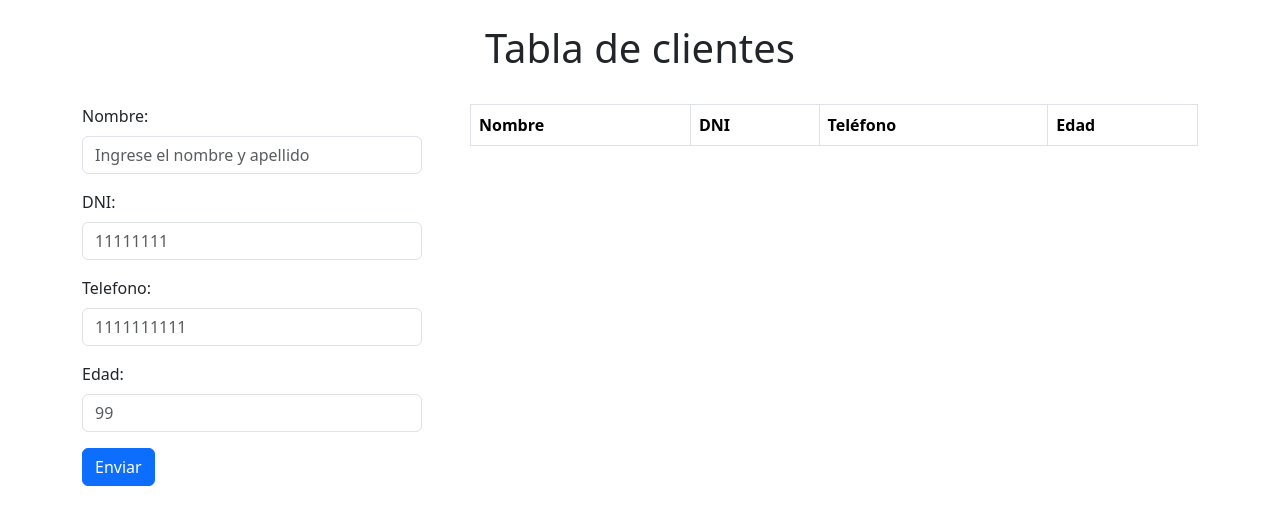
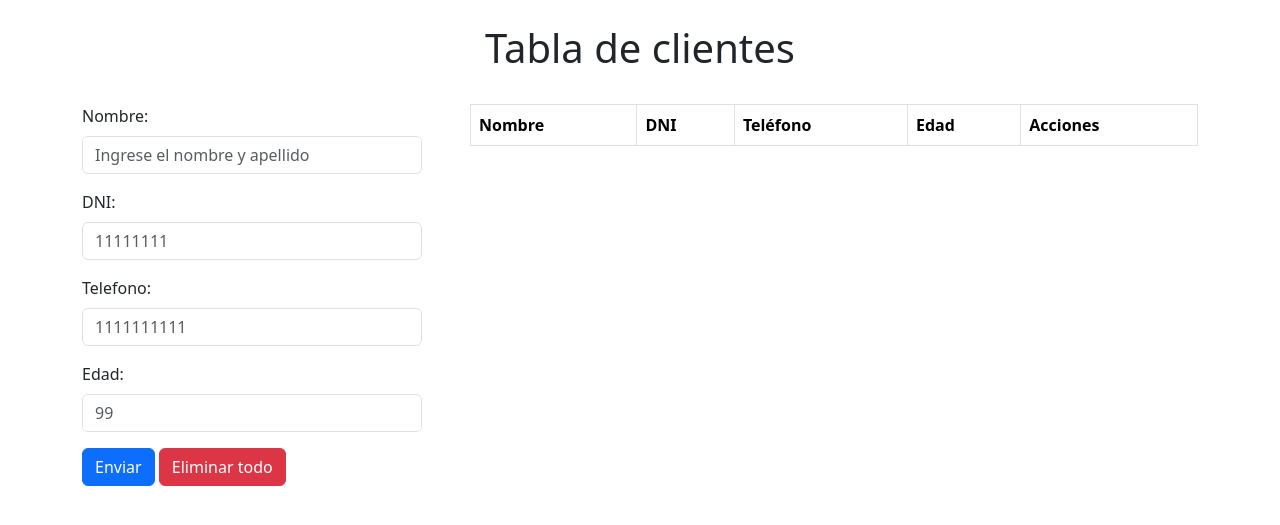
Before and after one commit to luanalatte/depc-php, a PHP site: page /clientes_session.php in a window 1280 px wide. Shown: the top 525 px of the page. Run offline with PHP 8.4, Linux system fonts and the light colour scheme; lists and menus that the app fills with data are empty.

Commit message:
session delete buttons

```diff
--- a/clientes_session.php
+++ b/clientes_session.php
@@ -12,6 +12,10 @@ session_start();
 $aClientes = $_SESSION["aClientes"] ?? [];
 
 if ($_POST) {
+    if(isset($_POST["btnDelete"])) {
+        session_destroy();
+        $aClientes = [];
+    } else {
         $nombre = $_POST["txtNombre"];
         $dni = $_POST["txtDNI"];
         $telefono = $_POST["txtTelefono"];
@@ -25,6 +29,17 @@ if ($_POST) {
         ];
 
         $_SESSION["aClientes"] = $aClientes;
+    }
+}
+
+if (isset($_GET["pos"]) && $_GET["pos"] >= 0) {
+    unset($aClientes[$_GET["pos"]]);
+
+    if (isset($_SESSION["aClientes"])) {
+        $_SESSION["aClientes"] = $aClientes;
+    }
+
+    header("Location: clientes_session.php");
 }
 
 ?>
@@ -44,10 +59,10 @@ if ($_POST) {
                 <h1>Tabla de clientes</h1>
             </div>
             <div class="col-md-4">
-                <form action="" method="post" class="form">
+                <form action="" method="post" class="form d-inline">
                     <div class="mb-3">
                         <label class="form-label" for="txtNombre">Nombre:</label>
-                        <input type="text" name="txtNombre" id="txtNombre" class="form-control" placeholder="Ingrese el nombre y apellido">
+                        <input type="text" name="txtNombre" id="txtNombre" class="form-control" placeholder="Ingrese el nombre y apellido" required>
                     </div>
                     <div class="mb-3">
                         <label class="form-label" for="txtDNI">DNI:</label>
@@ -61,7 +76,10 @@ if ($_POST) {
                         <label class="form-label" for="txtEdad">Edad:</label>
                         <input type="number" name="txtEdad" id="txtEdad" class="form-control" placeholder="99">
                     </div>
-                    <input type="submit" value="Enviar" class="btn btn-primary">
+                    <input type="submit" name="btnSend" value="Enviar" class="btn btn-primary">
+                </form>
+                <form action="" method="post" class="d-inline">
+                    <input type="submit" name="btnDelete" value="Eliminar todo" class="btn btn-danger">
                 </form>
             </div>
             <div class="col-md-8">
@@ -72,15 +90,19 @@ if ($_POST) {
                             <th scope="col" class="border">DNI</th>
                             <th scope="col" class="border">Teléfono</th>
                             <th scope="col" class="border">Edad</th>
+                            <th scope="col" class="border">Acciones</th>
                         </tr>
                     </thead>
                     <tbody>
-                        <?php foreach($aClientes as $cliente): ?>
+                        <?php foreach($aClientes as $id => $cliente): ?>
                         <tr>
                             <td class="border"><?php echo $cliente["nombre"]; ?></td>
                             <td class="border"><?php echo $cliente["dni"]; ?></td>
                             <td class="border"><?php echo $cliente["telefono"]; ?></td>
                             <td class="border"><?php echo $cliente["edad"]; ?></td>
+                            <td class="border">
+                                <a href="?pos=<?php echo $id; ?>">Eliminar</a>
+                            </td>
                         </tr>
                         <?php endforeach; ?>
                     </tbody>
```
Lines whose indentation alone changed are shown as unchanged.
